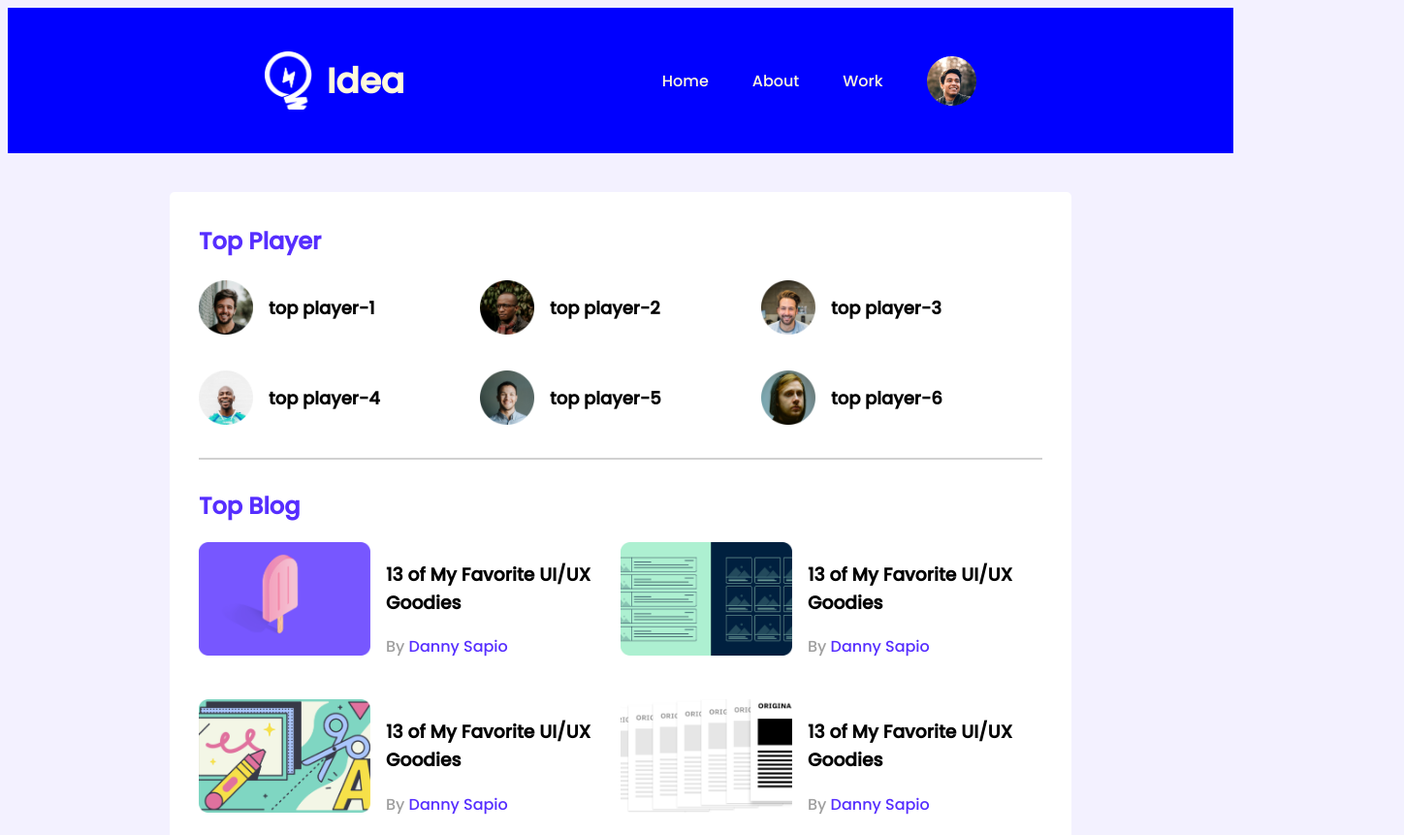
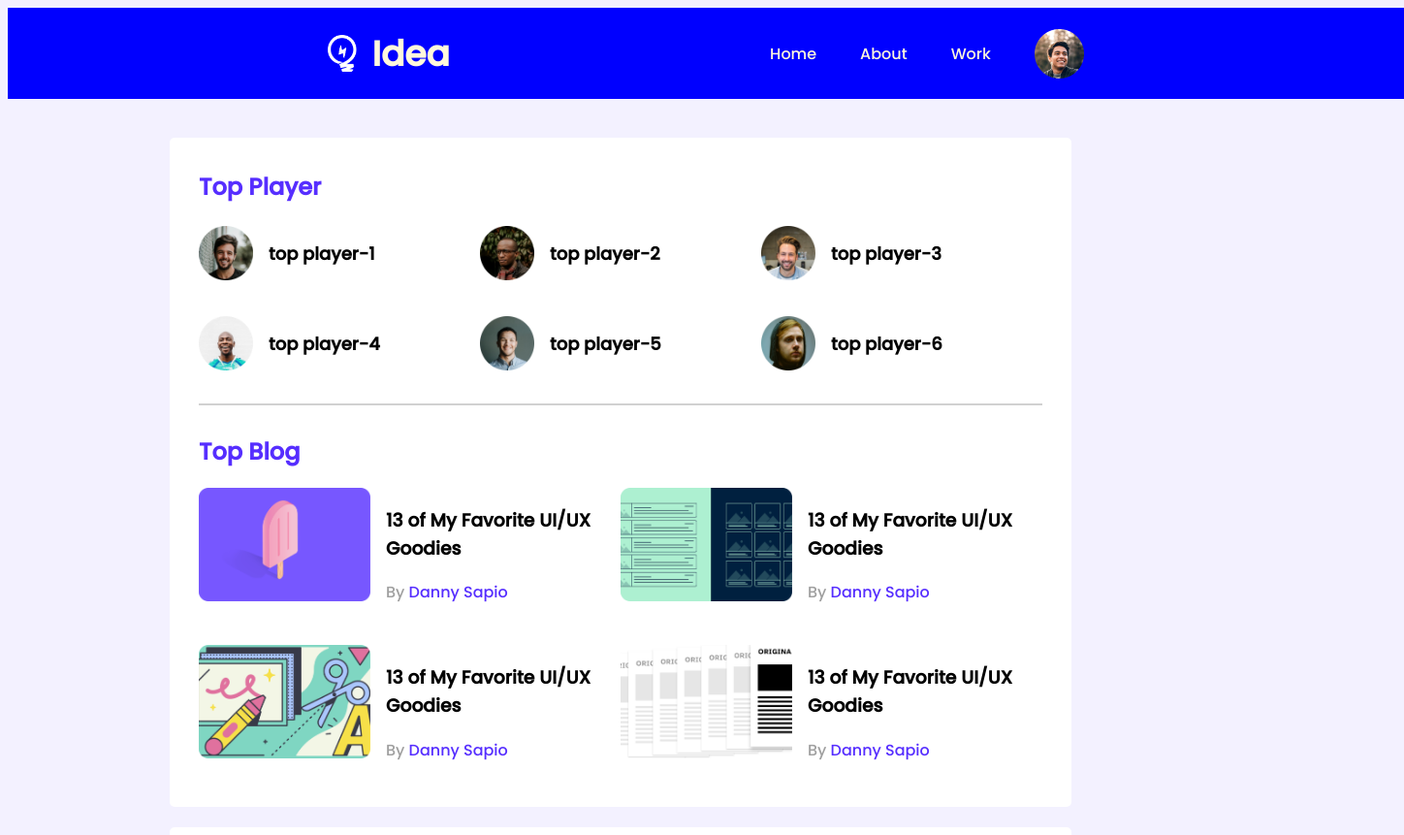
Before and after one commit to Minhajul-Shobuj/leader-board-css3, a plain HTML site: page index.html in a window 1280 px wide. Shown: the top 861 px of the page at 97% size, 1448 px wide, since content can reach past the window. Drawn offline with Linux system fonts and the light colour scheme.

Commit message:
navbar-update

```diff
--- a/styles/style.css
+++ b/styles/style.css
@@ -10,8 +10,8 @@ body{
 
 .nav-bar{
     display: flex;
-    height: 150px;
-    width: 100%;
+    height: 94px;
+    width: 1440px;
     margin: 0;
     justify-content: space-evenly;
     background-color: blue;
```
